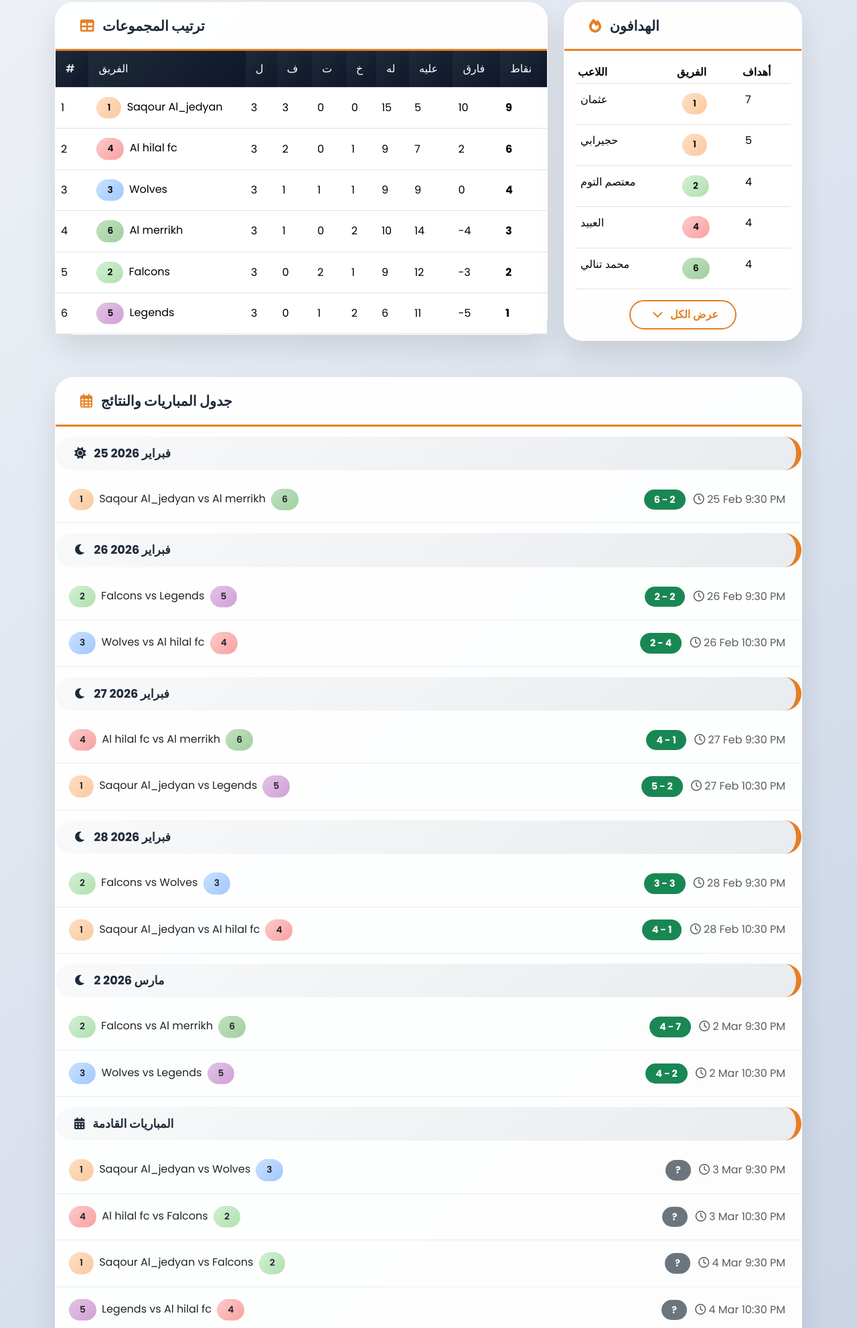
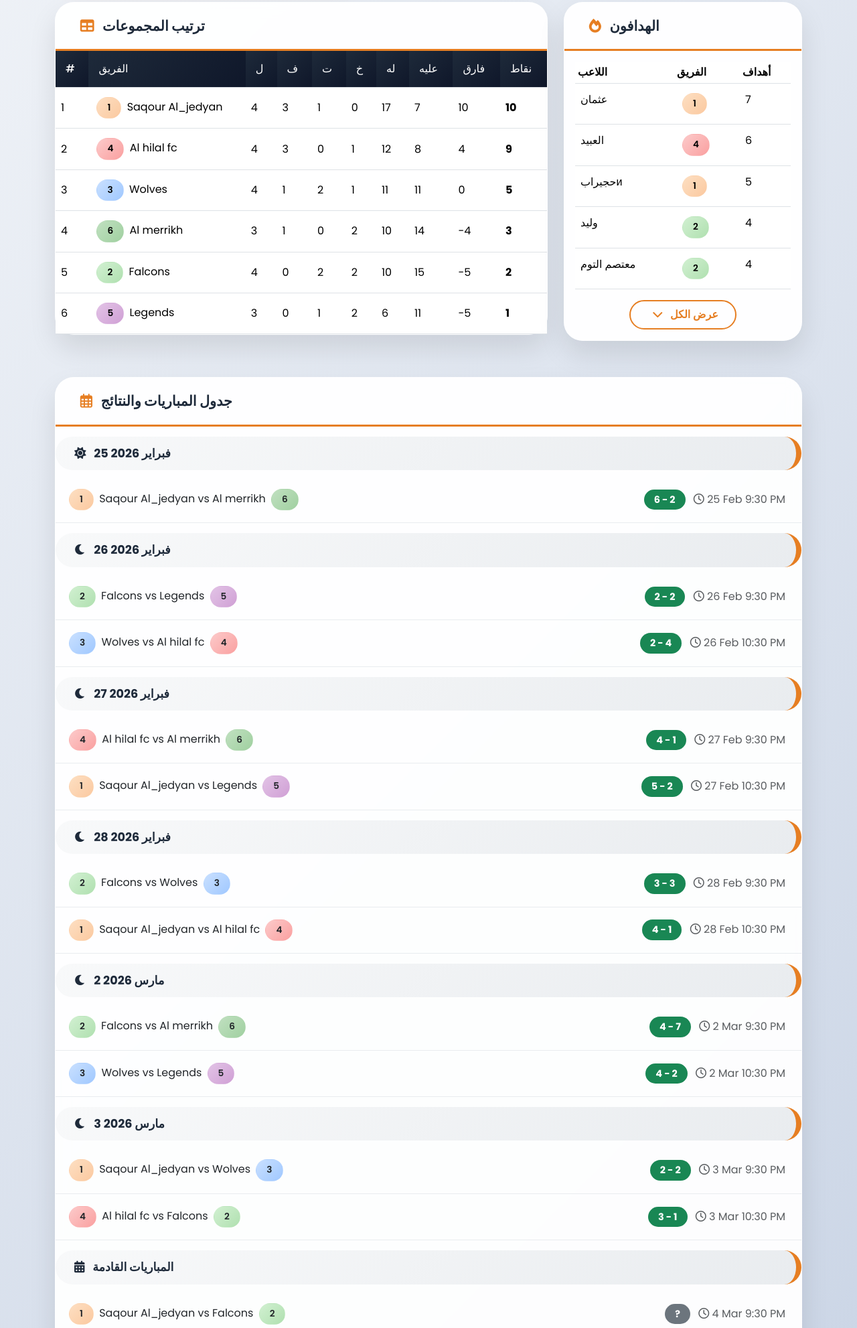
Before and after one commit to elobaid-88/Ramadan-Tournament, a plain HTML site: page index.html in a window 1280 px wide. Shown: the part 742-2725 px from the top of the page at 67% size. Drawn offline with nearby package versions, Linux system fonts and the light colour scheme.

Commit message:
Update index.html

```diff
--- a/index.html
+++ b/index.html
@@ -433,7 +433,7 @@
             <h4 class="mb-4"><i class="fas fa-user-check me-2" style="color:var(--secondary);"></i> مرحباً بك — لوحة التحكم</h4>
             <div class="row">
                 <div class="col-md-6">
-                    <label class="form-label fw-700">تعديل نتيجة (لمباراة 10 مثلاً)</label>
+                    <label class="form-label fw-700">تعديل نتيجة (لمباراة 12 مثلاً)</label>
                     <div class="input-group mb-3">
                         <input type="text" class="form-control" id="matchResultInput" placeholder="مثال: 3-1">
                         <button class="btn btn-success" id="submitResultBtn">تحديث</button>
@@ -524,28 +524,30 @@
                 6: ["زين", "عبدالله eee", "احمد ياسر", "ود المأمون", "محمد تنالي", "عمر"]
             };
 
-            // تحديث الهدافين بعد مباريات 2 مارس (مرتبين تنازلياً)
+            // تحديث الهدافين بعد مباريات 3 مارس
             let scorers = [
                 // فريق 1 (Saqour)
                 { player: "عثمان", team: 1, goals: 7 },
-                { player: "حجيرابي", team: 1, goals: 5 },
+                { player: "حجيرابи", team: 1, goals: 5 },
+                { player: "مصطفى eee", team: 1, goals: 1 },
                 { player: "سعيد", team: 1, goals: 2 },
                 { player: "سامر", team: 1, goals: 1 },
 
                 // فريق 2 (Falcons)
-                { player: "معتصم التوم", team: 2, goals: 4 },  // 2 + 2
-                { player: "وليد", team: 2, goals: 3 },
+                { player: "وليد", team: 2, goals: 4 },  // 3 + 1
+                { player: "معتصم التوم", team: 2, goals: 4 },
                 { player: "ياسر", team: 2, goals: 1 },
                 { player: "مصطفى جنابو", team: 2, goals: 1 },
 
                 // فريق 3 (Wolves)
-                { player: "العباس", team: 3, goals: 3 },  // 1 + 2
-                { player: "سامي", team: 3, goals: 3 },    // 2 + 1
-                { player: "محمد التوم", team: 3, goals: 3 }, // 2 + 1
+                { player: "سامي", team: 3, goals: 4 },   // 3 + 1
+                { player: "العباس", team: 3, goals: 3 },
+                { player: "محمد التوم", team: 3, goals: 3 },
+                { player: "عبد الباقي", team: 3, goals: 2 },  // 0 + 1 (من المباراة الفاتت) + 1
 
                 // فريق 4 (Al hilal)
-                { player: "العبيد", team: 4, goals: 4 },
-                { player: "اب احمد", team: 4, goals: 2 },
+                { player: "العبيد", team: 4, goals: 6 },  // 4 + 2
+                { player: "اب احمد", team: 4, goals: 3 }, // 2 + 1
                 { player: "مصطفى يعقوب", team: 4, goals: 2 },
                 { player: "ود الحسن", team: 4, goals: 1 },
 
@@ -557,25 +559,22 @@
                 { player: "عبد الله بنقا", team: 5, goals: 1 },
 
                 // فريق 6 (Al merrikh)
-                { player: "محمد تنالي", team: 6, goals: 4 },  // 1 + 3
-                { player: "عبدالله eee", team: 6, goals: 4 }, // 1 + 3
-                { player: "ود المأمون", team: 6, goals: 2 },  // 1 + 1
-                { player: "احمد ياسر", team: 6, goals: 0 },
-                { player: "زين", team: 6, goals: 0 },
-                { player: "عمر", team: 6, goals: 0 }
+                { player: "محمد تنالي", team: 6, goals: 4 },
+                { player: "عبدالله eee", team: 6, goals: 4 },
+                { player: "ود المأمون", team: 6, goals: 2 }
             ];
 
-            // تحديث الترتيب بعد مباريات 2 مارس
+            // تحديث الترتيب بعد مباريات 3 مارس
             let standings = [
-                { teamId:1, name:teamNames[1], P:3, W:3, D:0, L:0, GF:15, GA:5, GD:10, Pts:9 },
-                { teamId:4, name:teamNames[4], P:3, W:2, D:0, L:1, GF:9, GA:7, GD:2, Pts:6 },
-                { teamId:3, name:teamNames[3], P:3, W:1, D:1, L:1, GF:9, GA:9, GD:0, Pts:4 },
+                { teamId:1, name:teamNames[1], P:4, W:3, D:1, L:0, GF:17, GA:7, GD:10, Pts:10 },
+                { teamId:4, name:teamNames[4], P:4, W:3, D:0, L:1, GF:12, GA:8, GD:4, Pts:9 },
+                { teamId:3, name:teamNames[3], P:4, W:1, D:2, L:1, GF:11, GA:11, GD:0, Pts:5 },
                 { teamId:6, name:teamNames[6], P:3, W:1, D:0, L:2, GF:10, GA:14, GD:-4, Pts:3 },
-                { teamId:2, name:teamNames[2], P:3, W:0, D:2, L:1, GF:9, GA:12, GD:-3, Pts:2 },
+                { teamId:2, name:teamNames[2], P:4, W:0, D:2, L:2, GF:10, GA:15, GD:-5, Pts:2 },
                 { teamId:5, name:teamNames[5], P:3, W:0, D:1, L:2, GF:6, GA:11, GD:-5, Pts:1 }
             ];
 
-            // تحديث المباريات بعد نتائج 2 مارس - مع عكس الزمن حسب الطلب
+            // تحديث المباريات بعد نتائج 3 مارس
             let matches = [
                 // 25 فبراير
                 { id:1, home:1, away:6, date:"25 Feb 9:30 PM", result:"6 - 2" },
@@ -596,11 +595,15 @@
                 { id:8, home:2, away:6, date:"2 Mar 9:30 PM", result:"4 - 7" },
                 { id:9, home:3, away:5, date:"2 Mar 10:30 PM", result:"4 - 2" },
 
-                // المباريات القادمة - مع عكس الزمن حسب الطلب
-                { id:10, home:1, away:3, date:"3 Mar 9:30 PM", result:"?" },    // الأولى 9:30
-                { id:11, home:4, away:2, date:"3 Mar 10:30 PM", result:"?" },   // الثانية 10:30
+                // 3 مارس (نتائج الليلة)
+                { id:10, home:1, away:3, date:"3 Mar 9:30 PM", result:"2 - 2" },
+                { id:11, home:4, away:2, date:"3 Mar 10:30 PM", result:"3 - 1" },
+
+                // المباريات القادمة (4 و 5 مارس)
                 { id:12, home:1, away:2, date:"4 Mar 9:30 PM", result:"?" },
-                { id:13, home:5, away:4, date:"4 Mar 10:30 PM", result:"?" }
+                { id:13, home:6, away:5, date:"4 Mar 10:30 PM", result:"?" },
+                { id:14, home:5, away:4, date:"5 Mar 9:30 PM", result:"?" },
+                { id:15, home:6, away:3, date:"5 Mar 10:30 PM", result:"?" }
             ];
 
             function getNextMatches() {
@@ -654,8 +657,8 @@
                     const nextMatch = nextMatches[0];
                     const matchDate = new Date();
 
-                    if (nextMatch.date.includes("3 Mar")) matchDate.setMonth(2, 3);
-                    else if (nextMatch.date.includes("4 Mar")) matchDate.setMonth(2, 4);
+                    if (nextMatch.date.includes("4 Mar")) matchDate.setMonth(2, 4);
+                    else if (nextMatch.date.includes("5 Mar")) matchDate.setMonth(2, 5);
 
                     matchDate.setHours(nextMatch.date.includes("9:30") ? 21 : 22, 30, 0);
 
@@ -732,8 +735,16 @@
                     </div>`;
                 });
 
+                html += `<div class="match-day"><i class="fas fa-moon me-2"></i> 3 مارس 2026</div>`;
+                matches.filter(m => m.id === 10 || m.id === 11).forEach(m => {
+                    html += `<div class="d-flex justify-content-between align-items-center p-3 match-item">
+                        <div><span class="team-badge team-${m.home}">${m.home}</span> ${teamNames[m.home]}  vs  ${teamNames[m.away]} <span class="team-badge team-${m.away}">${m.away}</span></div>
+                        <div><span class="badge bg-success p-2">${m.result}</span> <span class="text-muted ms-2"><i class="far fa-clock"></i> ${m.date}</span></div>
+                    </div>`;
+                });
+
                 html += `<div class="match-day"><i class="fas fa-calendar-alt me-2"></i> المباريات القادمة</div>`;
-                matches.filter(m => m.id > 9).forEach(m => {
+                matches.filter(m => m.id > 11).forEach(m => {
                     html += `<div class="d-flex justify-content-between align-items-center p-3 match-item">
                         <div><span class="team-badge team-${m.home}">${m.home}</span> ${teamNames[m.home]}  vs  ${teamNames[m.away]} <span class="team-badge team-${m.away}">${m.away}</span></div>
                         <div><span class="badge bg-secondary p-2">${m.result}</span> <span class="text-muted ms-2"><i class="far fa-clock"></i> ${m.date}</span></div>
@@ -747,7 +758,16 @@
             let showAllScorers = false;
             function renderScorers() {
                 const sorted = [...scorers].sort((a,b) => b.goals - a.goals);
-                const displayed = showAllScorers ? sorted : sorted.slice(0,5);
+                // إزالة التكرارات إن وجدت
+                const uniqueScorers = [];
+                const seen = new Set();
+                sorted.forEach(s => {
+                    if(!seen.has(s.player)) {
+                        seen.add(s.player);
+                        uniqueScorers.push(s);
+                    }
+                });
+                const displayed = showAllScorers ? uniqueScorers : uniqueScorers.slice(0,5);
                 let html = '';
                 displayed.forEach(s => {
                     if(s.goals > 0) {
@@ -797,8 +817,8 @@
             // Admin actions
             document.getElementById('submitResultBtn').addEventListener('click', ()=>{
                 const newRes = document.getElementById('matchResultInput').value.trim();
-                if(newRes && matches[9]) {
-                    matches[9].result = newRes;
+                if(newRes && matches[11]) {
+                    matches[11].result = newRes;
                     renderMatches();
                     document.getElementById('matchResultInput').value = '';
                 }
@@ -831,8 +851,8 @@
             document.getElementById('matchesList').addEventListener('dblclick', (e)=> {
                 if(!adminPanel.classList.contains('hidden')) {
                     let newRes = prompt('أدخل النتيجة الجديدة (مثال 2-1)');
-                    if(newRes && newRes.includes('-') && matches[9]) {
-                        matches[9].result = newRes;
+                    if(newRes && newRes.includes('-') && matches[11]) {
+                        matches[11].result = newRes;
                         renderMatches();
                     }
                 } else alert("يجب تسجيل الدخول كمسؤول أولاً");
@@ -851,4 +871,4 @@
     </script>
     <script src="https://cdn.jsdelivr.net/npm/bootstrap@5.3.0-alpha1/dist/js/bootstrap.bundle.min.js"></script>
 </body>
-                            </html>
+    </html>
```
